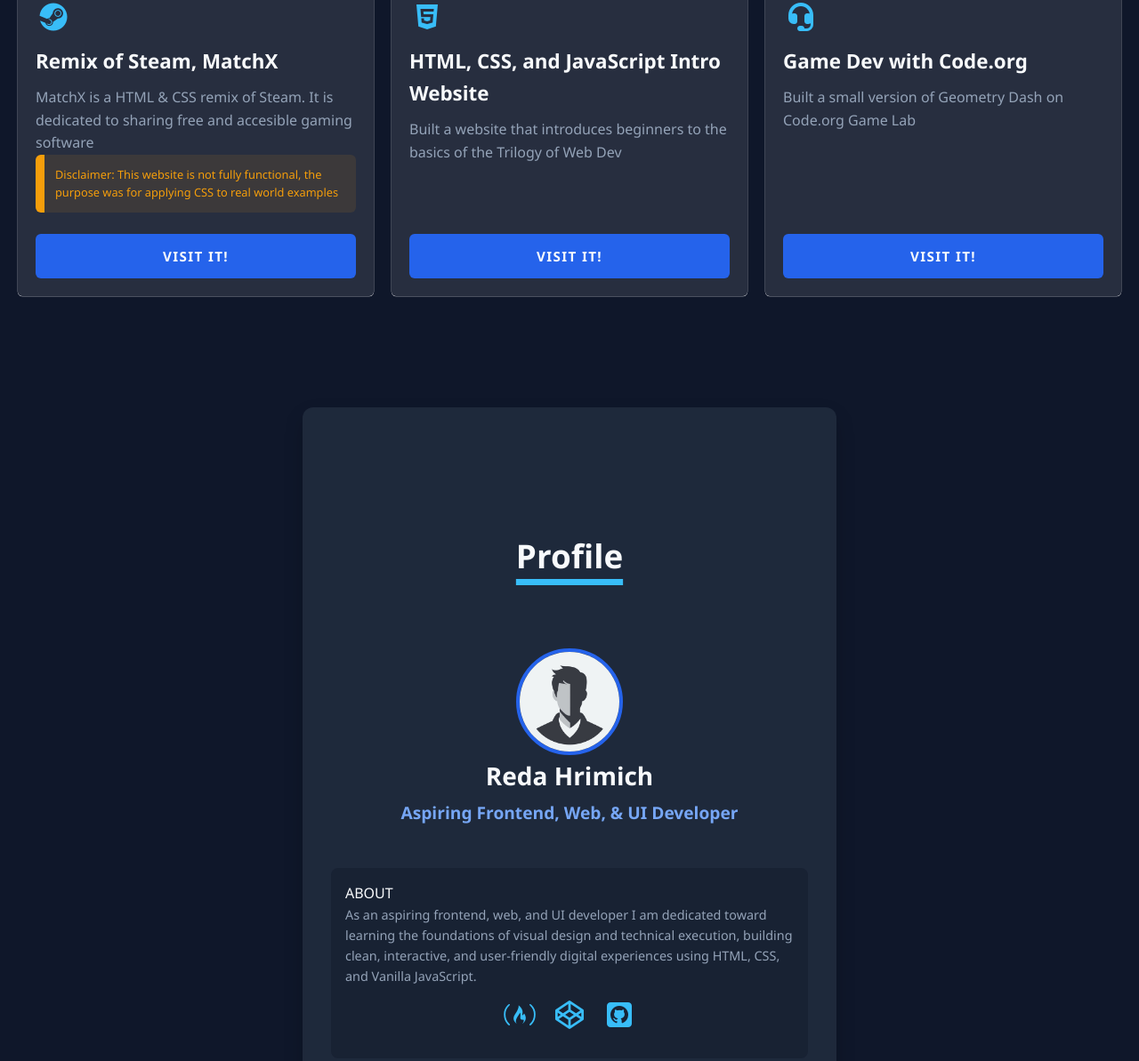
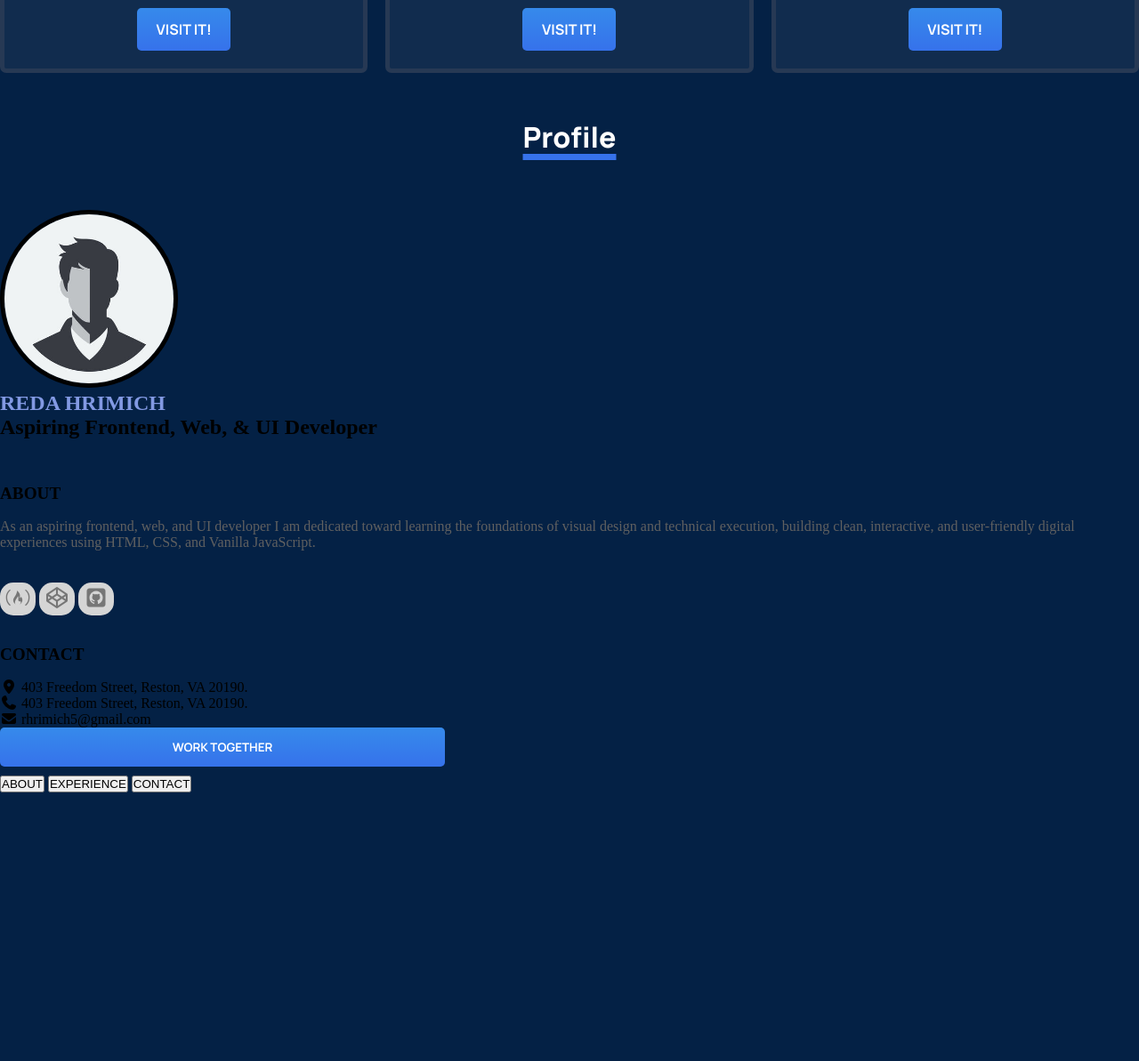
Before and after one commit to Rephantom-Vortex/My-Personal-Website, a plain HTML site: page index.html in a window 1280 px wide. Shown: the part 1517-2710 px from the top of the page at 89% size. After the commit the page ends 2408 px from the top, so only its background shows below. Drawn offline with Linux system fonts and the light colour scheme.

Commit message:
Refactor CSS styles and update variables

```diff
--- a/style.css
+++ b/style.css
@@ -1,322 +1,314 @@
+@import url('https://fonts.googleapis.com/css2?family=Roboto+Slab:wght@100..900&display=swap');
+@import url('https://fonts.googleapis.com/css2?family=Manrope:wght@200..800&family=Roboto+Slab:wght@100..900&display=swap');
+
 :root {
-  --primary-color: #2563eb;
-  --primary-hover: #1d4ed8;
-  --bg-dark: #0f172a;
-  --bg-card: #1e293b;
-  --text-main: #f8fafc;
-  --text-muted: #94a3b8;
-  --accent-color: #38bdf8;
-  --accent-text: #76a6f5;
-  --font-sans: 'Segoe UI', Roboto, Helvetica, Arial, sans-serif;
-  --transition-fast: 0.3s ease;
-  --max-width: 1200px;
+  --hyperlink-colormain: #ffffff;
 }
 
 * {
-    margin: 0;
-    padding: 0;
-    box-sizing: border-box;
+  margin: 0;
+  padding: 0;
+  box-sizing: border-box;
+}
+
+body {
+  background-color: #042145;
+  transition: .3s ease;
 }
 
 html {
   scroll-behavior: smooth;
 }
 
-body {
-  font-family: var(--font-sans);
-  background-color: var(--bg-dark);
-  color: var(--text-main);
-  line-height: 1.6;
-  overflow-x: hidden;
+
+/*
+  ------------------------
+  HEADER
+  ------------------------
+*/
+header {
+  display: flex;
+  justify-content: space-between;
+  align-items: center;
+  padding: 20px 10%;
+  background-color: #162360;
+  box-shadow: #162360 0px 20px 30px -10px;
+}
+
+.logo a {
+  display: inline-block;
+  font-weight: 1000;
+  font-size: 1.5em;
+  margin-left: -100px;
+  font-family: 'Inter', sans-serif;
+  transition: .3s ease;
+}
+
+.logo a:hover {
+  transform: translateY(-1px);
+  color: #24bd6b;
 }
 
 a {
   text-decoration: none;
-  color: inherit;
-  transition: color var(--transition-fast);
-}
-
-/*
-  HEADER & NAVIGATION
-*/
-
-header {
-  background-color: rgba(15, 23, 42, 0.9);
-  backdrop-filter: blur(8px);
-  position: fixed;
-  top: 0;
-  left: 0;
-  width: 100%;
-  z-index: 1000;
-  border-bottom: 1px solid rgba(255, 255, 255, 0.05);
-}
-
-.navbar {
-  max-width: var(--max-width);
-  margin: 0 auto;
-  padding: 1.25rem 2rem;
-  display: flex;
-  justify-content: space-between;
-  align-items: center;
-}
-
-.logo a {
-  font-size: 2.5rem;
-  font-weight: 900;
-  letter-spacing: -0.05em;
-  color: var(--text-main);
-}
-
-.logo a:hover{
-  color: var(--accent-color);
+  color: var(--hyperlink-colormain);
 }
 
 .nav-links {
   list-style: none;
   display: flex;
-  gap: 2rem;
+  gap: 50px;
+  font-family: "Roboto Slab", serif;
+  font-weight: 700;
+  transition: .3s ease;
 }
 
-.nav-links a{
-  font-size: .9rem;
-  font-weight: 800;
-  letter-spacing: .05em;
-  color: var(--text-muted);
+.nav-links a {
+  transition: color 0.3s ease;
+}
+
+.nav-links a:hover {
+  color: #99b2f8;
 }
 
 
-.nav-links a:hover {
-  color: var(--text-main);
+
+#text {
+  color: #24bd6b;
+  text-shadow: 2px 2px 4px rgba(0, 0, 0, 0.5);
 }
 
+/*
+  ------------------------
+  HERO SECTION
+  ------------------------
+*/
 
-/*
-  HERO SECTION
-*/
 .hero-section {
-  min-height: 100vh;
   display: flex;
   flex-direction: column;
   justify-content: center;
   align-items: center;
-  padding: 6rem 2rem 2rem 2rem;
-  background: radial-gradient(circle at top, #1e293b 0%, #0f172a 70%);
+  height: 90vh;
+  font-family: "Manrope", sans-serif;
 }
 
 .hero-kicker {
-  font-size: 1.1rem;
-  font-weight: 600;
   text-transform: uppercase;
-  letter-spacing: 0.15rem;
-  color: var(--accent-color);
-  margin-bottom: .6rem;
+  font-size: 1.2rem;
+  color: #a541e8;
 }
 
 .hero-title {
-  font-size: 3.5rem;
-  font-weight: 1000;
-  line-height: 1.3;
-  margin-bottom: 1.5rem;
-  letter-spacing: .05em;
+   color: #ffffff;
+   font-weight: 1000;
+   font-size: 3.5rem;
+   font-family: 'Inter', sans-serif;
 }
 
 .hero-subtitle {
+  color: #c9c5c5;
+  font-family: 'Inter', sans-serif;
   font-size: 1.1rem;
-  color: var(--text-muted);
-  max-width: 600px;
-  margin-bottom: 2.5rem;
 }
 
 .btn {
-  display: inline-block;
-  background-color: var(--primary-color);
-  padding: 0.8rem 2rem;
-  border-radius: 0.37rem;
-  font-weight: 800;
-  font-size: 0.95rem;
-  letter-spacing: 0.09em;
-  border: none;
-  cursor: pointer;
+  background: linear-gradient(#368aeb, #3672eb);
+  padding: 13px 17px;
+  border-radius: 5px;
+  margin-top: 20px;
+  font-weight: 700;
+  font-family: "Manrope", sans-serif;
+  transition: .3s ease;
+  width: 105px;
+  display: flex;
+  justify-content: center;
+  align-items: center;
+  margin-top: auto;
+  align-self: center;
+}
+
+.btna {
+  background: linear-gradient(#368aeb, #3672eb);
+  padding: 13px 17px;
+  border-radius: 5px;
+  margin-top: 20px;
+  font-weight: 700;
+  font-family: "Manrope", sans-serif;
+  transition: .3s ease;
+  width: 150px;
+  display: flex;
+  justify-content: center;
+  align-items: center;
+  align-self: center;
+}
+.s-text{
+  margin-bottom: 20px;
+  margin-top: 20px;
+  border: 3px solid #eb9834;
+  background: #cf7d19;
+  border-left: 10px solid #eb9834;
+  border-radius: 5px;
+  color: #e7dede;
+  padding: 5px 5px;
+}
+.btn:hover {
+  transform: translateY(-3px);
+}
+
+.section-titles {
+  display: flex;
+  align-items: center;
+  justify-content: center;
+  font-size: 2rem;
+  font-family: "Manrope", sans-serif;
+  color: white;
+  font-weight: 1000;
+  text-decoration: underline;
+  text-underline-offset: 7px;
+  text-decoration-color: #3672eb;
+  text-decoration-thickness: 7px;
+  margin-bottom: 50px;
+  margin-top: 50px ;
+}
+
+.box-sections {
+  display: flex;
+  justify-content: center;
+  flex-direction: row;
+  gap: 20px;
+}
+
+.box {
+  border: 5px solid rgb(39, 57, 84);
+  padding: 20px 10px;
+  width: 450px;
+  color: white;
+  font-family: "Manrope", sans-serif;
+  border-radius: 7px;
+  background: rgba(255, 255, 255, 0.05);
+  display: flex;
+  flex-direction: column;
   transition: .3s ease;
 }
+.bruh {
+  color:#4d71e6;
+  font-size: 2rem;
+  margin-bottom: 15px;
+}
 
-.btn:hover {
-  background-color: var(--primary-hover);
-  transform: translateY(-2px);
+.box-titles {
+  font-size: 1.2rem;
+}
+.box-text {
+  color: #c9c5c5;
 }
 
 
+.box:hover {
+  transform: translateY(-3px);
+}
 
-/*
-SECTIONS  ABOUT ME & PROJECTS
-*/
+.profile {
+  display:flex;
+  border: 5px solid rgb(251, 247, 247);
+  flex-direction: column;
+  text-align: center;
+  margin-bottom: 600px;
+  width: 550px;
+  background: rgb(255, 255, 255);
+  color: black;
+  border-radius: 10px;
+  font-family: "Manrope", sans-serif;
+}
 
-.section-titles {
-  text-align: center;
-  padding: 1.5rem 1.5rem;
-  margin: 50px;
-  font-size: 2.3rem;
-  text-decoration: underline;
-  text-decoration-color: var(--accent-color);
-  text-decoration-thickness: 7px;
-  text-underline-offset: 12px;
+.duhhh {
+  display: flex;
+  justify-content: center;
+  align-items: center;
+}
+
+.card-avatar {
+  border-radius: 100px;
+  margin-top: 10px;
+  width: 200px;
+  border: 5px solid black;
+}
+
+.card-fullname {
+  text-transform: uppercase;
+  color: #8299e3;
+}
+
+.card-jobtitle {
+  margin-bottom: 50px;
+}
+
+.card-subtitle {
+  font-size: 1.2rem;
+  font-weight: 600;
+  margin-bottom: 17px;
+}
+
+.card-desc {
+  color: #606060;
+  margin-bottom: 36px;
+}
+
+.social-btn {
+  color: #767676;
+  background-color: #d5d5d5;
+  padding: 5px 5px;
+  margin-bottom: 18px;
+  font-size: 1.5rem;
+  border-radius: 15px;
+  display: inline-block;
+  transition: transform 0.3s ease;
+}
+
+.social-btn:hover {
+  cursor: pointer;
+  transform: translateY(-5px);
+  color:#4d71e6;
+}
+
+.left-aligned {
+  text-align: left;
+  margin-left: 15px;
+}
+
+.idk {
+  display:flex;
+  justify-content: center;
+  align-items: center;
+}
+
+.contact-me {
+  margin-bottom: 10px;
+  background: linear-gradient(#368aeb, #3672eb);
+  padding: 13px 17px;
+  border-radius: 5px;
+  font-weight: 700;
+  font-family: "Manrope", sans-serif;
+  transition: .3s ease;
+  width: 105px;
+  color: white;
+  width: 500px;
+  border: none;
 }
 
 
-.box-sections {
-  display: flex;
-  gap: 20px;
-  flex-wrap: wrap;
-  box-sizing: border-box;
-  flex: 1 1 300px;
-  justify-content: center;
-  margin-bottom: 125px;
-}
-
-.box {
-  box-sizing: border-box;
-  flex: 1 1 300px;
-  max-width: 400px;
-  padding: 20px;
-  border-radius: 5px;
-  background-color: rgba(157, 159, 161, 0.172);
-  box-shadow: 0 0 0 0.2px white;
-  transition: .3s ease;
-  display: flex;
-  flex-direction: column;
-}
-
-.box-titles {
-  font-size: 1.4rem;
-  margin-bottom: 10px;
-}
-
-i {
-  color: var(--accent-color);
-  font-size: 2rem;
-  margin-bottom: 16.5px;
-}
-
-.box-text {
-  color: var(--text-muted);
-}
-
-.s-text {
-  display: block;
-  font-size: 0.8rem;
-  color: #f59e0b;
-  background-color: rgba(245, 158, 11, 0.1);
-  padding: 0.75rem;
-  border-radius: 0.375rem;
-  margin-bottom: 1.5rem;
-  border-left: 10px solid #f59e0b;
-}
-
-.box:hover {
-  transform: translateY(-5px);
-  box-shadow: rgba(0, 0, 0, 0.56) 0px 22px 70px 4px;
-}
-
-.box .btn {
-  text-align: center;
-  width: 100%;
-  margin-top: auto;
-}
-
-#profile {
-  max-width: 600px;
-  margin: 0 auto;
-  padding: 4rem 2rem;
-  background-color: var(--bg-card);
-  border-radius: 0.75rem;
-  box-shadow: 0 10px 25px -5px rgba(0, 0, 0, 0.3);
-  display: flex;
-  flex-direction: column;
-  align-items: center;
-  text-align: center;
-}
-
-.card-header {
-  display: flex;
-  flex-direction: column;
-  align-items: center;
-  margin-bottom: 1.5rem;
-}
-
-.card-avatar {
-  width: 120px;
-  height: 120px;
-  border-radius: 50%;
-  object-fit: cover;
-  border: 4px solid var(--primary-color);
-  margin-bottom: 1px;
-}
-
-.card-fullname {
-  font-size: 1.75rem;
-  font-weight: 800;
-  color: var(--text-main);
-  margin-bottom: 0.25rem;
-}
-
-
-.card-jobtitle {
-  font-size: 1.2rem;
-  font-weight: 600;
-  color: var(--accent-text);
-  margin-bottom: 1.4rem;
-}
-
-.card-section {
-  display: none;
-  width: 100%;
-  text-align: left;
-  margin-bottom: 1.5rem;
-  padding: 1rem;
-  background: rgba(15, 23, 42, 0.4);
-  border-radius: 0.5rem;
-}
-
-.card-section.is-active {
-  display: block;
-}
-
-
-.card-desc {
-  color: var(--text-muted);
-  font-size: .9rem;
+.contact-me:hover {
+  cursor: pointer;
+  transform: translateY(-3px);
 }
 
 .card-social {
-  display:flex;
-  justify-content: center;
-  gap: 1rem;
-  margin-top: 1rem;
+  margin-bottom: 15px;
 }
 
-.social-btn:hover {
-  color: var(--accent-color);
-  transform: translateY(-2px);
+.adeeb {
+  font-size: 25px;
+  color:#3672eb;
+  margin-bottom: 15px;
 }
-
-.card-buttons {
-  display: flex;
-  gap: 0.5em;
-  margin-top: 1rem;
-}
-
-.card-buttons button {
-  background: transparent;
-  border: 1px solid rgba(255, 255, 255, 0.1);
-  color: var(--text-muted);
-  padding: 0.5rem 1rem;
-  border-radius: 0.37rem;
-  font-weight: 600;
-  cursor: pointer;
-  transition: all var(--transition-fast);
-}
-
-.card-buttons button:hover {
-  color: var(--accent-color);
-  transform: translateY(-2px);
-}
```
